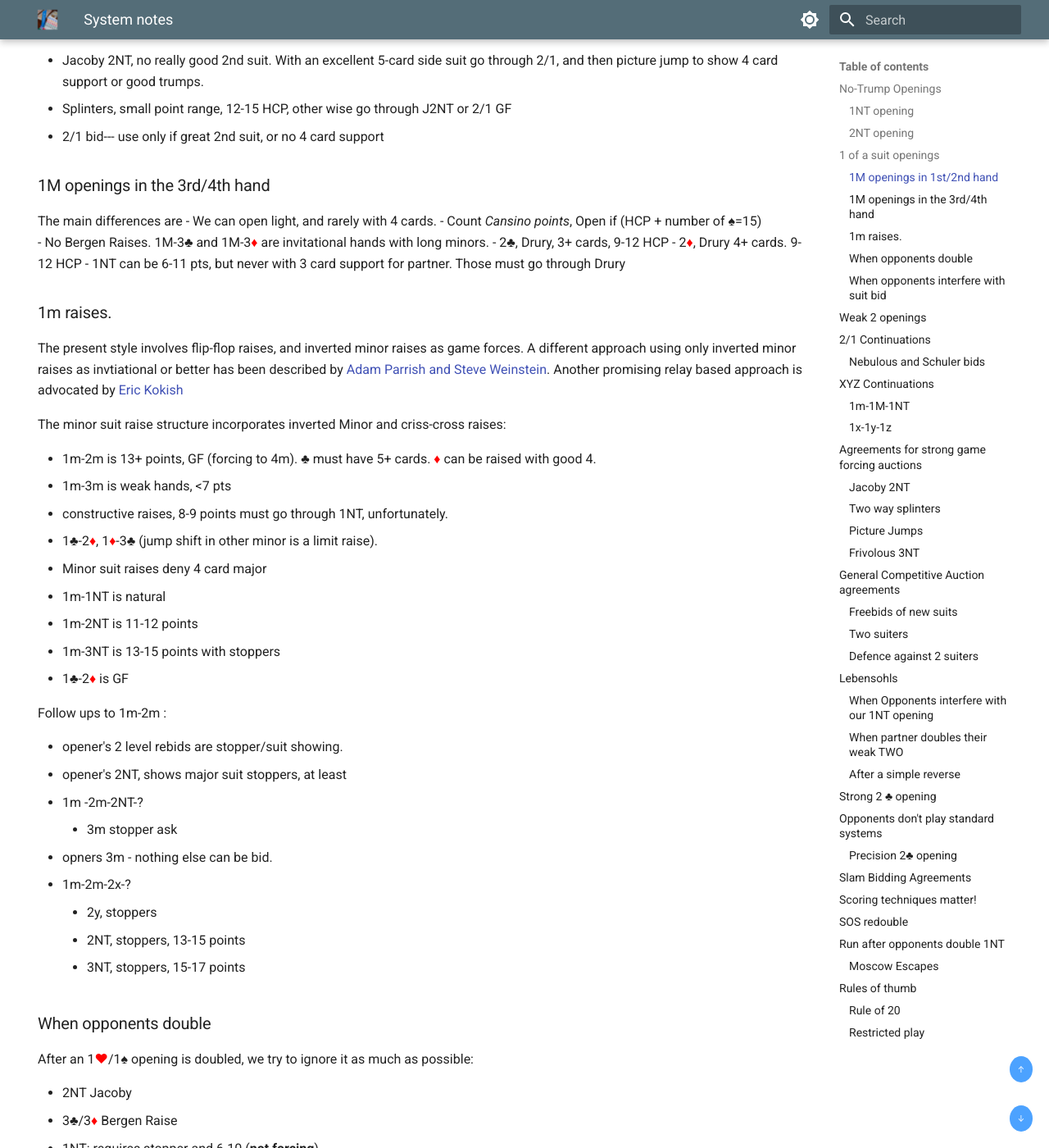
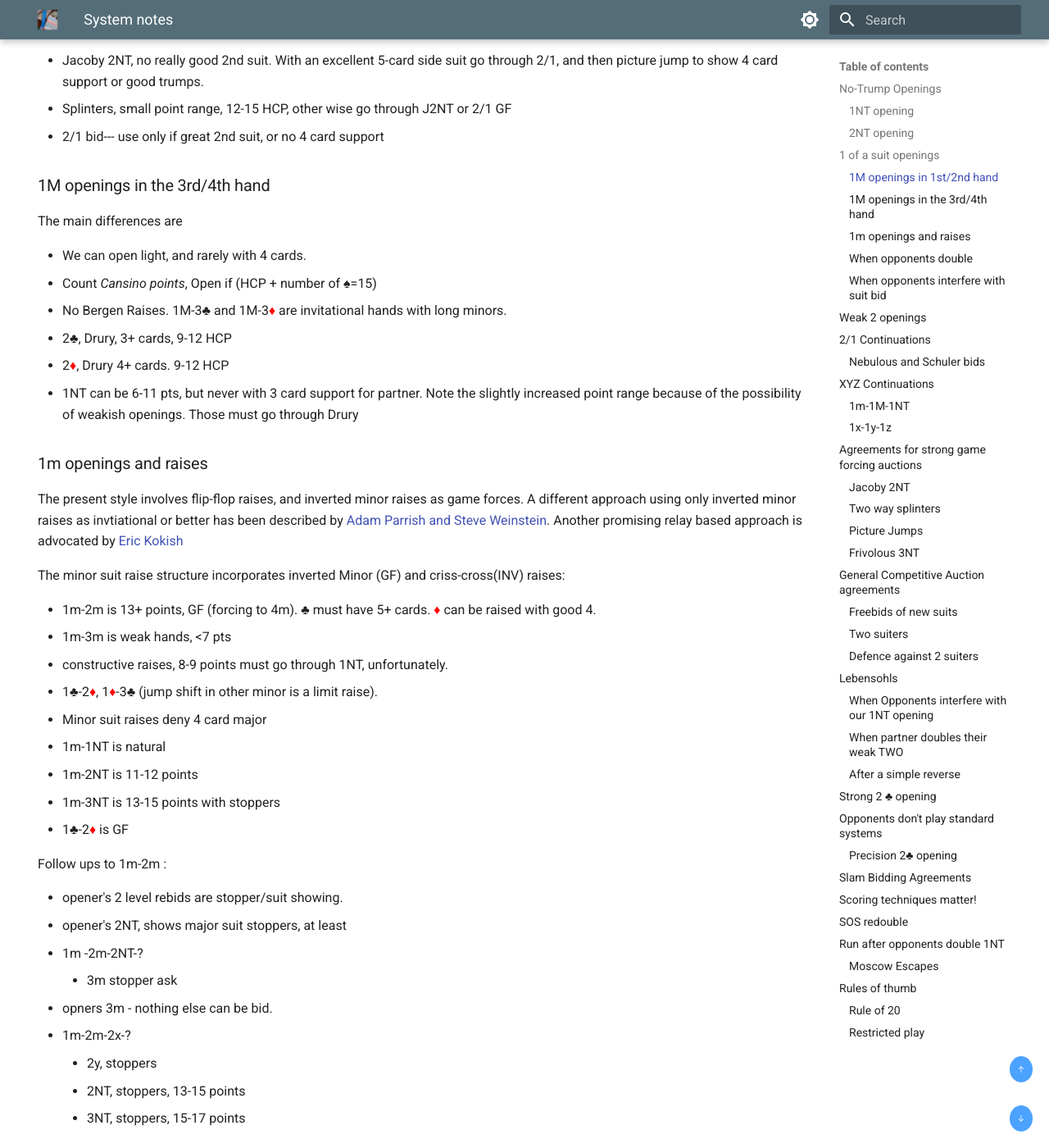
Before and after one commit to Souvik-0612/Bridge, an MkDocs documentation site: the page built from docs/index.md, in a window 1280 px wide and 1400 px high, scrolled down 2603 px. Shown: the whole window at 82% size. Built offline with MkDocs 1.6.1 and Material for MkDocs 9.7.7, drawn with Linux system fonts in a browser that asks for light colours; some of the changed text lies outside the part shown.

Commit message:
Update README and index with card suits

```diff
--- a/docs/index.md
+++ b/docs/index.md
@@ -98,18 +98,19 @@ A suggested solution is:
 ### 1M openings in the 3rd/4th hand
 
 The main differences are
+
   - We can open light, and rarely with 4 cards.
   - Count *Cansino points*, Open if (HCP + number of ♠=15)
   - No Bergen Raises. 1M-3♣ and 1M-3<span style="color:red;">♦</span> are invitational hands with long minors.
   - 2♣, Drury, 3+ cards, 9-12 HCP
   - 2<span style="color:red;">♦</span>,  Drury 4+ cards.  9-12 HCP
-  - 1NT can be 6-11 pts, but never with 3 card support for partner. Those must go through Drury
+  - 1NT can be 6-11 pts, but never with 3 card support for partner. Note the slightly increased point range because of the possibility of weakish openings. Those must go through Drury
 
-### 1m  raises.
+### 1m  openings and raises
 
 The present style involves flip-flop raises, and inverted minor raises as game forces. A different approach using only inverted minor raises as invtiational or better has been described by [Adam Parrish and Steve Weinstein](https://bridgewinners.com/article/view/1m-2m-now-what/). Another promising relay based approach is advocated by [Eric Kokish](https://www.acblunit390.org/Simon/inverted-minors-kokish.htm)
 
-The minor suit raise structure incorporates inverted Minor and criss-cross raises:
+The minor suit raise structure incorporates inverted Minor (GF) and criss-cross(INV) raises:
 
   - 1m-2m is 13+ points, GF (forcing to 4m). ♣ must have 5+ cards. <span style="color:red;">♦</span> can be raised with good 4.
   - 1m-3m is weak hands, <7 pts
@@ -132,6 +133,13 @@ Follow ups to 1m-2m :
     - 2y, stoppers
     - 2NT, stoppers, 13-15 points
     - 3NT, stoppers, 15-17 points
+
+Follow ups to 1♣-2<span style="color:red;">♦</span> and 1<span style="color:red;">♦</span>-3♣
+
+  - opener is the captain, as responder has limited himself to 11-12 pts
+  - 3m is a rejection of invit.
+  - 2NT (when available) is both majors
+  - 3 of a suit is stopper asking (mostly from opener, and is at least forcing to 4m)
 
 
 ### When opponents double
```
Also changed, not shown: other parts of docs/index.md (+2 -2 lines), README.md (+13 -5 lines).
